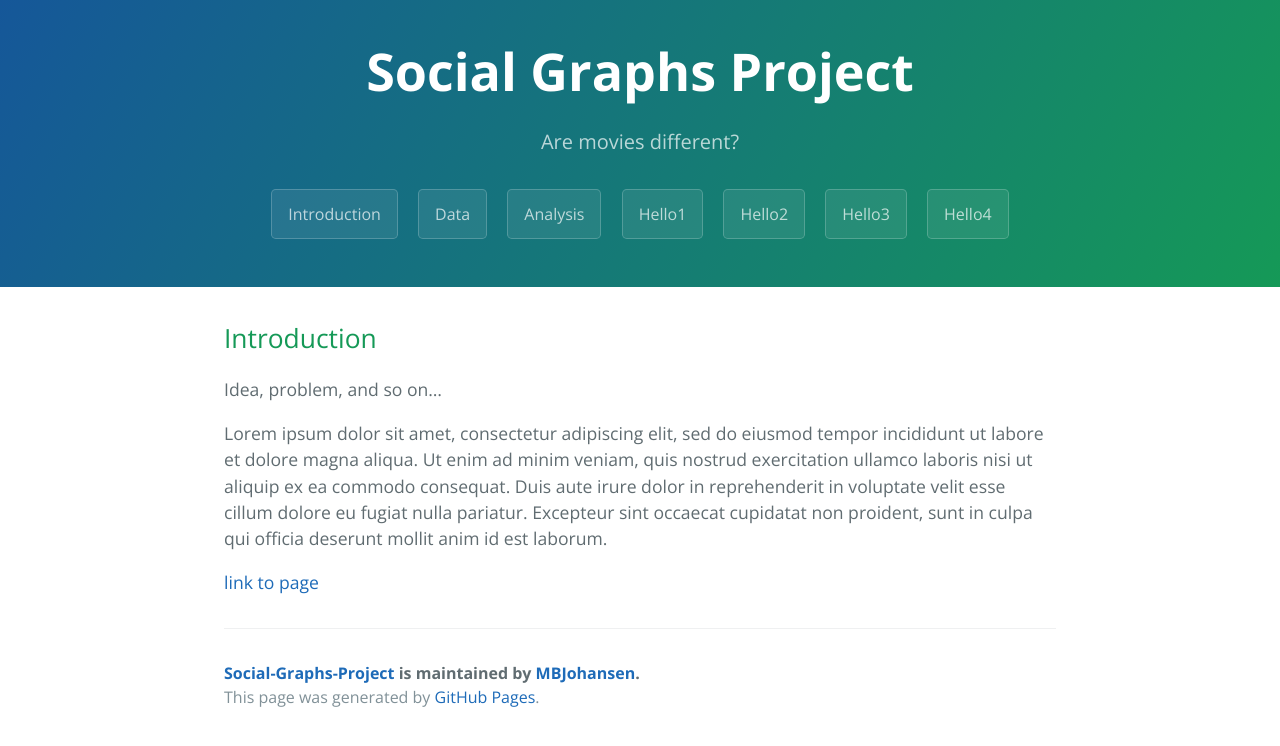
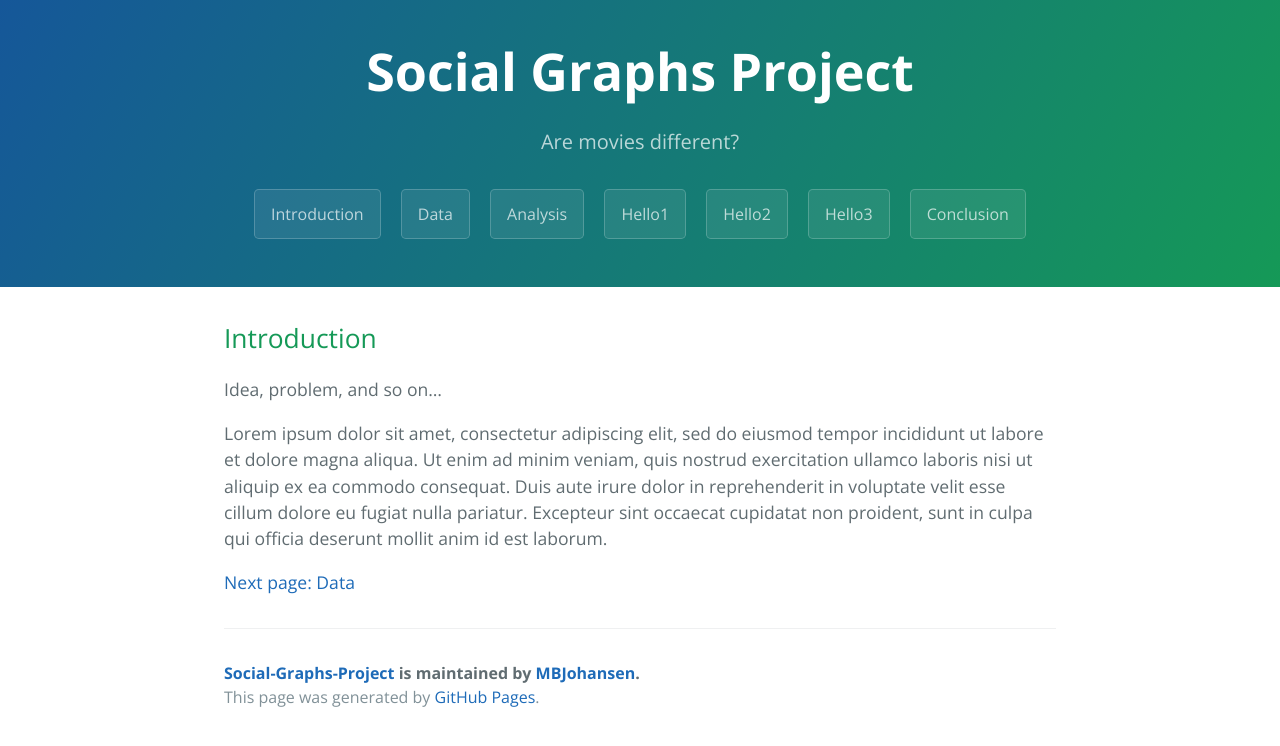
Before and after one commit to MBJohansen/Social-Graphs-Project, a Jekyll site: the page built from docs/index.md, in a window 1280 px wide. Shown: the top 746 px of the page. Built offline with Jekyll 4.4.1, drawn with Linux system fonts in a browser that asks for light colours; our own code applies the rules of GitHub Pages for plain Markdown files.

Commit message:
Website: Links on bottom

```diff
--- a/docs/_layouts/default.html
+++ b/docs/_layouts/default.html
@@ -33,7 +33,7 @@
         <a href="{{ site.baseurl }}/page.html" class="btn">Hello1</a>
         <a href="{{ site.baseurl }}/page.html" class="btn">Hello2</a>
         <a href="{{ site.baseurl }}/page.html" class="btn">Hello3</a>
-        <a href="{{ site.baseurl }}/page.html" class="btn">Hello4</a>
+        <a href="{{ site.baseurl }}/conclusion.html" class="btn">Conclusion</a>
       {% endif %}
       {% if site.show_downloads %}
         <a href="{{ site.github.zip_url }}" class="btn">Download .zip</a>
--- a/docs/index.md
+++ b/docs/index.md
@@ -8,4 +8,4 @@ Lorem ipsum dolor sit amet, consectetur adipiscing elit, sed do eiusmod tempor i
 
 
 
-[link to page](page.md)
+[Next page: Data](data.md)
```
Also changed, not shown: docs/analysis.md (+2 -0 lines), docs/conclusion.md (+3 -0 lines), docs/data.md (+2 -0 lines), docs/page.md (+5 -0 lines).
